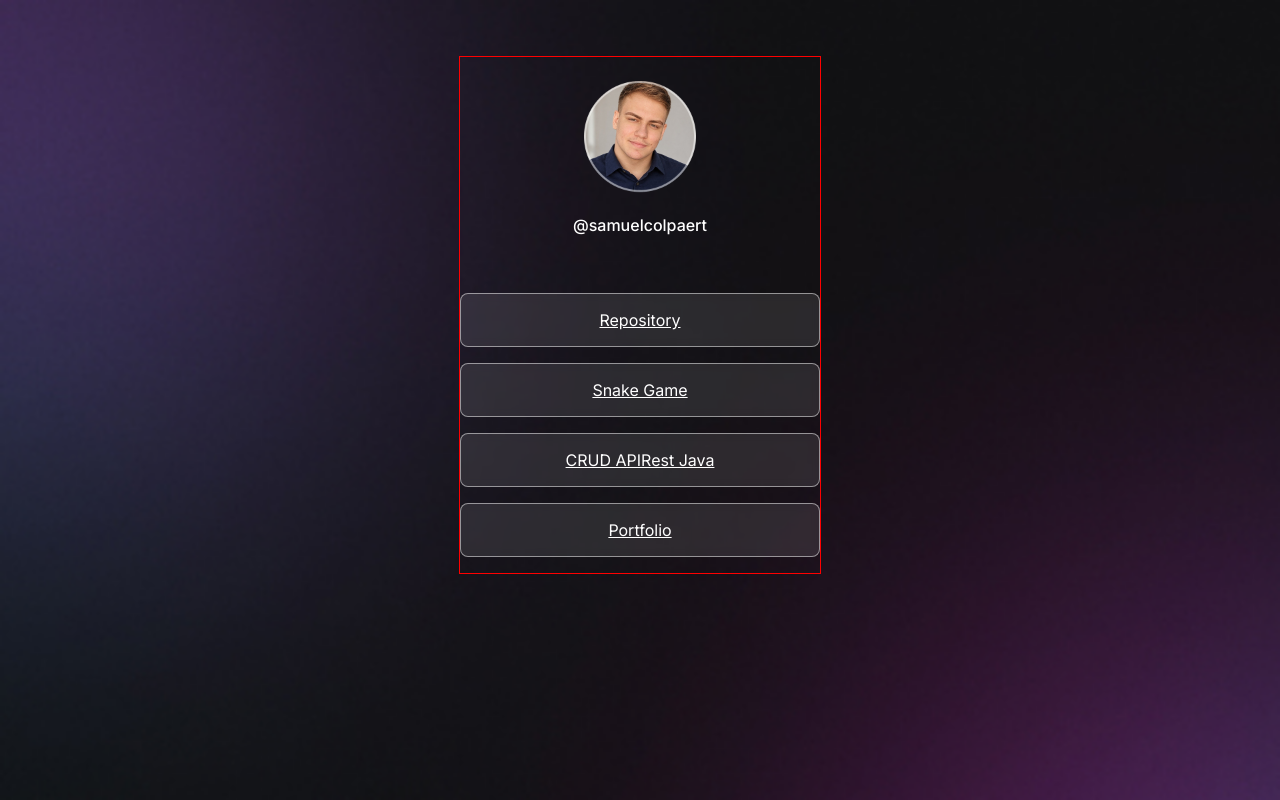
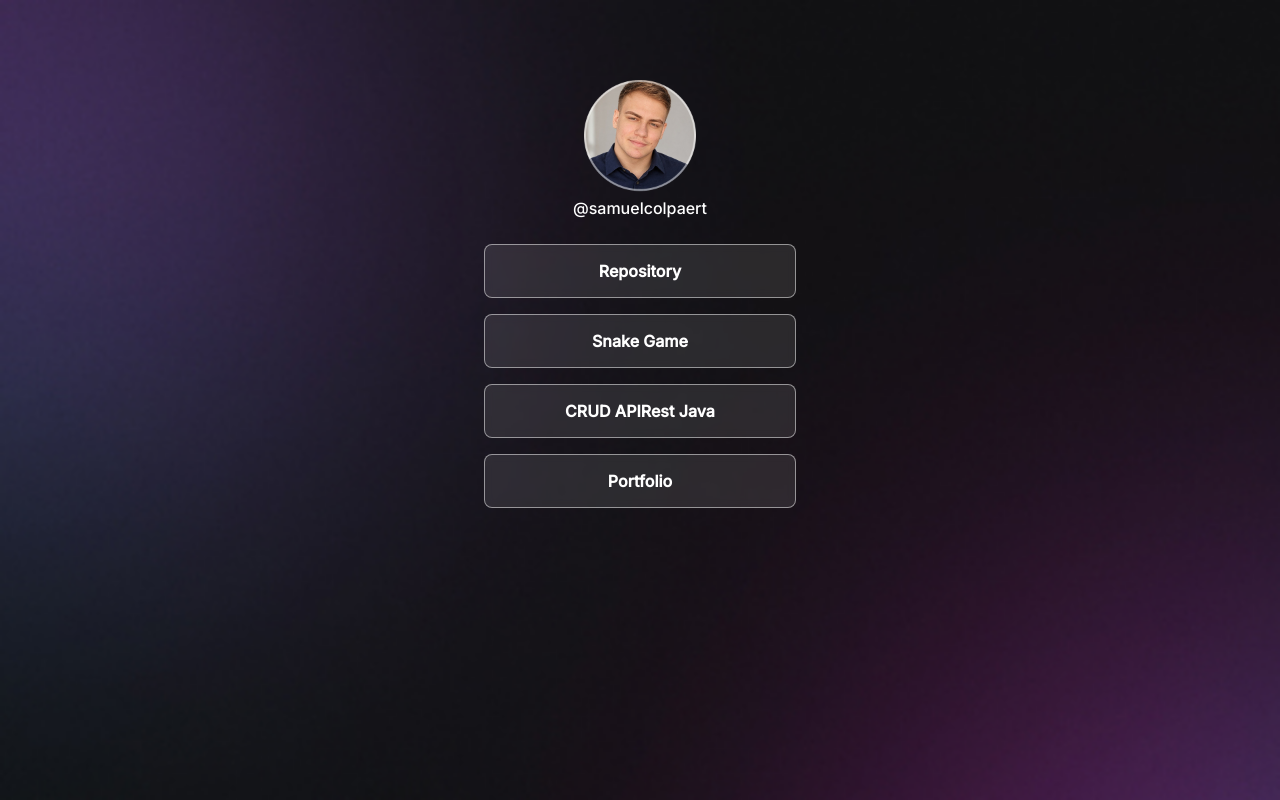
Before and after one commit to samlcss/link-hub, a plain HTML site: page index.html in a window 1280 px wide. Drawn offline with Linux system fonts and the light colour scheme.

Commit message:
chore: add vscode workspace settings and update stylesheet layout and styles

```diff
--- a/style.css
+++ b/style.css
@@ -1,33 +1,31 @@
+* {
+  margin: 0;
+  padding: 0;
+  box-sizing: border-box;
+}
+
 body {
-  /*
-  background-image: url(./assets/bg-mobile.jpg);
-  background-repeat: no-repeat;
-  background-position: top center;
-  background-size: cover;
-  */
-
-  /*background: color image repeat position/size */
   background: url(./assets/bg-mobile.jpg) no-repeat top center/cover;
 }
 
-Body * {
-  font-family: 'Inter', sans-serif;
+body * {
+  font-family: "Inter", sans-serif;
   color: #ffffff;
 }
 #container {
   width: 360px;
   margin: 56px auto 0px;
-  border: 1px solid red;
+  padding: 0 24px;
 }
 
 #profile {
   text-align: center;
   padding: 24px;
 }
-#profile img{
+#profile img {
   width: 112px;
 }
-#profile p{
+#profile p {
   font-weight: 500;
   line-height: 24px;
 }
@@ -43,7 +41,7 @@ ul {
   gap: 16px;
 }
 
-ul li a{
+ul li a {
   display: flex;
   align-items: center;
   justify-content: center;
@@ -56,4 +54,14 @@ ul li a{
 
   backdrop-filter: blur(4px);
   -webkit-backdrop-filter: blur(4px);
+
+  text-decoration: none;
+  font-weight: bold;
+
+  transition: background 0.2s;
 }
+
+ul li a:hover {
+  background: rgba(255, 255, 255, 0.05);
+  border: 1.5px solid white;
+}
```
